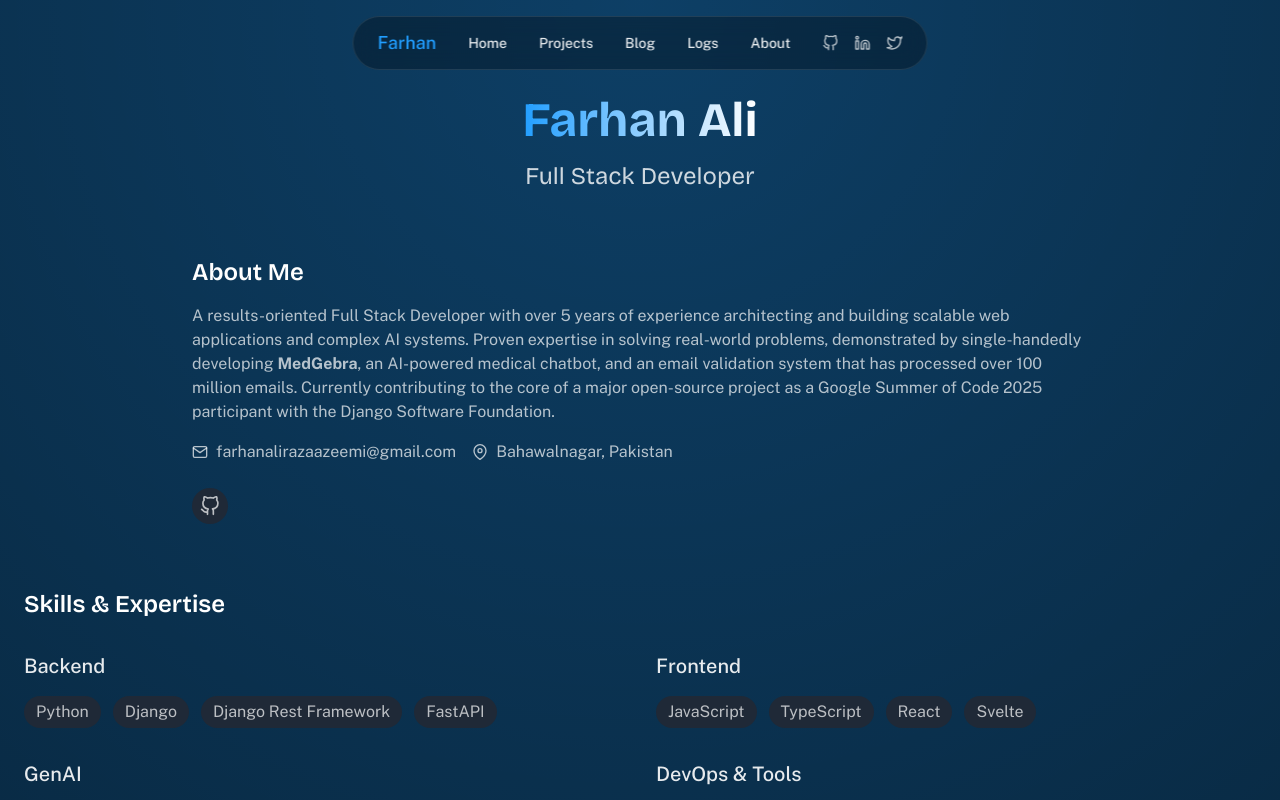
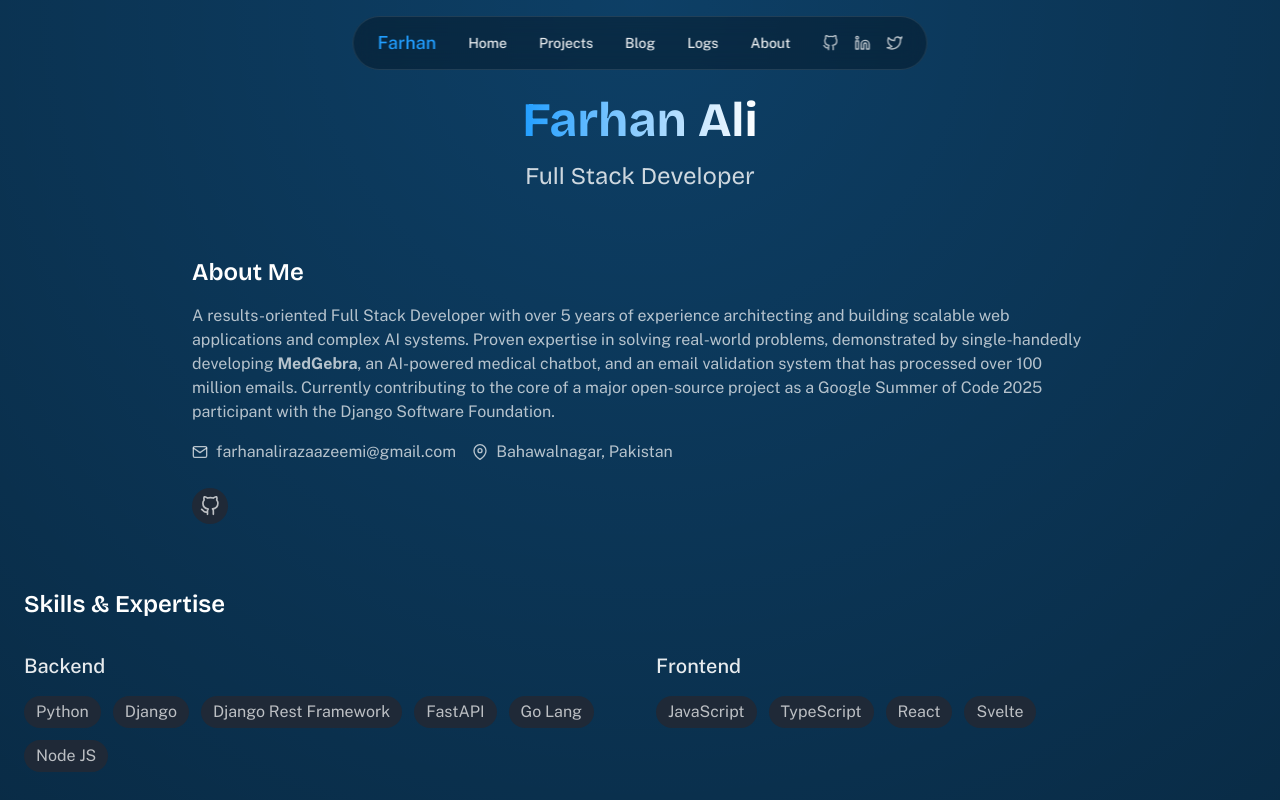
Before and after one commit to FarhanAliRaza/farhana.li, a SvelteKit app: page /about in a window 1280 px wide. Shown: the top 800 px of the page. Built offline with nearby package versions, Linux system fonts and the light colour scheme.

Commit message:
Update +page.svelte

```diff
--- a/src/routes/(inner)/about/+page.svelte
+++ b/src/routes/(inner)/about/+page.svelte
@@ -145,6 +145,8 @@
 					<span class="rounded-full bg-gray-800 px-3 py-1 text-white/70">Django</span>
 					<span class="rounded-full bg-gray-800 px-3 py-1 text-white/70">Django Rest Framework</span>
 					<span class="rounded-full bg-gray-800 px-3 py-1 text-white/70">FastAPI</span>
+<span class="rounded-full bg-gray-800 px-3 py-1 text-white/70">Go Lang</span>
+<span class="rounded-full bg-gray-800 px-3 py-1 text-white/70">Node JS</span>
 				</div>
 			</div>
 
```
